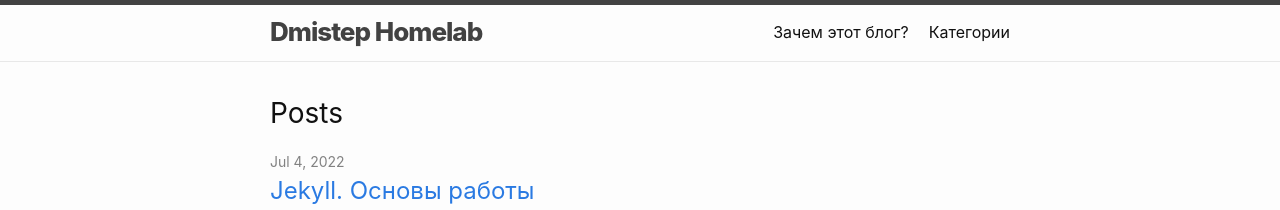
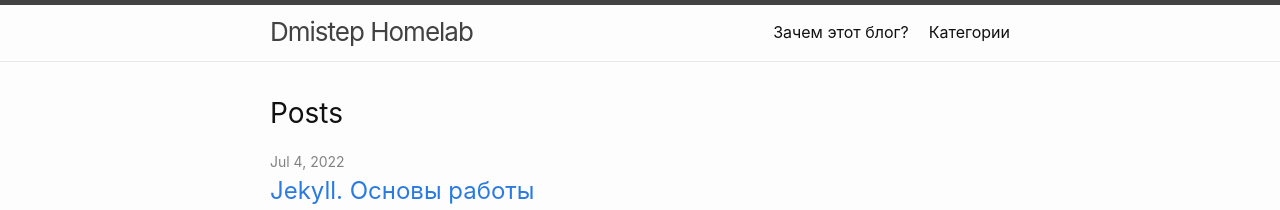
Before and after one commit to Dmistep/test-blog, a Jekyll site: the page built from index.md, in a window 1280 px wide. Shown: the top 210 px of the page. Built offline with Jekyll 4.4.1, drawn with Linux system fonts in a browser that asks for light colours.

Commit message:
update style.css

```diff
--- a/css/style.css
+++ b/css/style.css
@@ -78,7 +78,7 @@ table td { border: 1px solid #e8e8e8; }
 /** Site header */
 .site-header { border-top: 5px solid #424242; border-bottom: 1px solid #e8e8e8; min-height: 55.95px; position: relative; }
 
-.site-title { font-size: 26px; font-weight: 800; line-height: 54px; letter-spacing: -1px; margin-bottom: 0; float: left; }
+.site-title { font-size: 26px; font-weight: 400; line-height: 54px; letter-spacing: -1px; margin-bottom: 0; float: left; }
 
 .site-title, .site-title:visited { color: #424242; }
 
```
